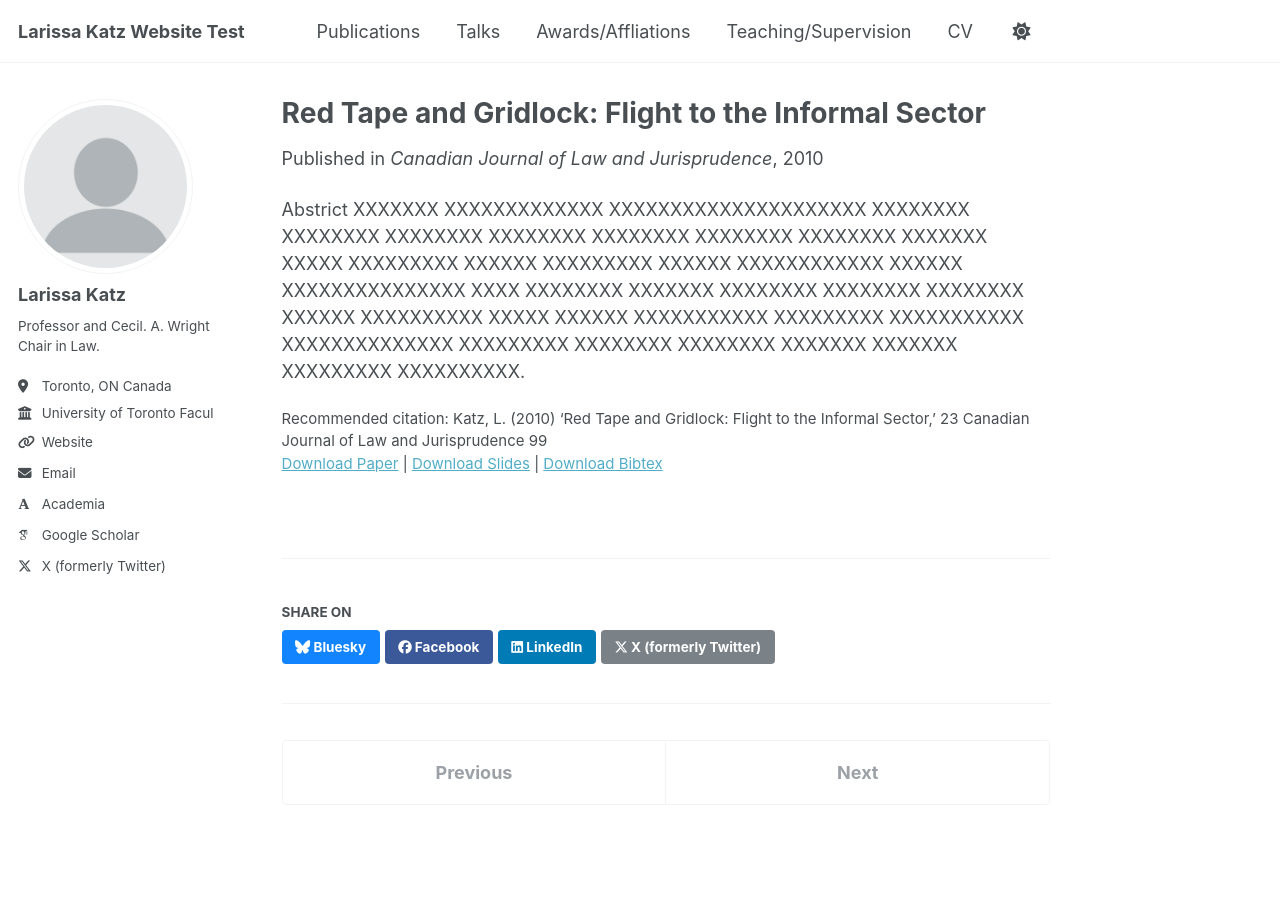
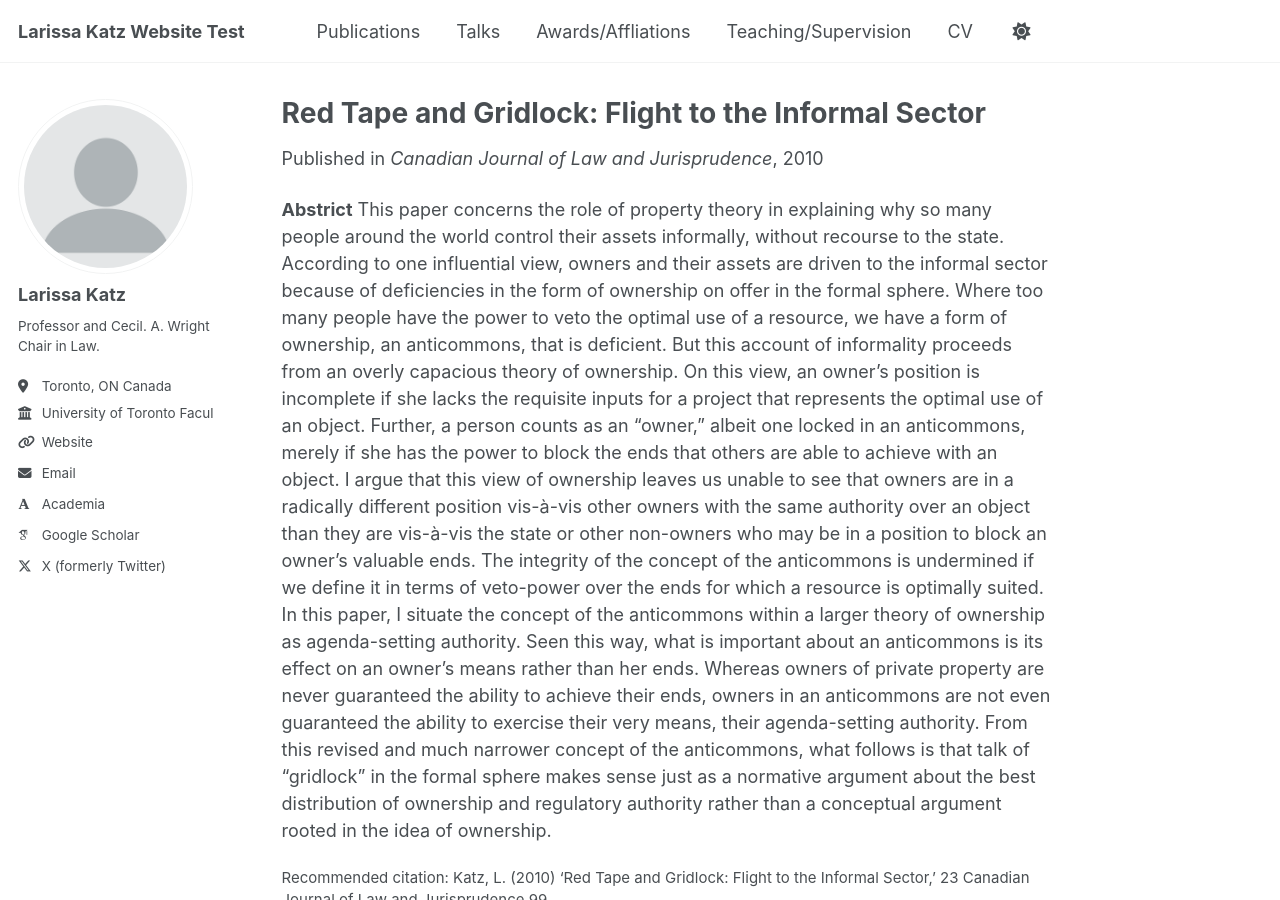
Before and after one commit to TinyMagician/LKWebsiteProject.github.io, a Jekyll site: the page built from _publications/2010-03-01-red-tape.md, in a window 1280 px wide and 900 px high. Built offline with Jekyll 4.4.1, drawn with Linux system fonts in a browser that asks for light colours; some web fonts are replaced; a script that is not in the unit is left out.

Commit message:
Update publication excerpts and abstracts
Replaced placeholder excerpts and abstracts with full summaries and abstracts for three publications. These updates provide more accurate and informative descriptions of each paper's content and arguments.

```diff
--- a/_publications/2010-03-01-red-tape.md
+++ b/_publications/2010-03-01-red-tape.md
@@ -3,7 +3,7 @@ title: "Red Tape and Gridlock: Flight to the Informal Sector"
 collection: publications
 category: manuscripts
 permalink: /publication/2010-03-01-red-tape
-excerpt: 'This is a short descriptions of the paper: XXXXXX XXXXXXXX XXXXXXXXXXX XXXXX XXXXXXX XXXXXXXXXXXXX XXXXXX XXXXXXXX XXXXXXXXX XXXXXXXXX XXXXXXXX XXXXXXXXX.'
+excerpt: 'This paper concerns the role of property theory in explaining why so many people around the world control their assets informally, without recourse to the state. According to one influential view, owners and their assets are driven to the ......'
 date: 2010-03-01
 venue: 'Canadian Journal of Law and Jurisprudence'
 slidesurl: ''
@@ -11,4 +11,6 @@ paperurl: ''
 bibtexurl: ''
 citation: 'Katz, L. (2010) ‘Red Tape and Gridlock: Flight to the Informal Sector,’ 23 Canadian Journal of Law and Jurisprudence 99'
 ---
-Abstrict XXXXXXX XXXXXXXXXXXXX XXXXXXXXXXXXXXXXXXXXX XXXXXXXX XXXXXXXX XXXXXXXX XXXXXXXX XXXXXXXX XXXXXXXX XXXXXXXX XXXXXXX XXXXX XXXXXXXXX XXXXXX XXXXXXXXX XXXXXX XXXXXXXXXXXX XXXXXX XXXXXXXXXXXXXXX XXXX XXXXXXXX XXXXXXX XXXXXXXX XXXXXXXX XXXXXXXX XXXXXX XXXXXXXXXX XXXXX XXXXXX XXXXXXXXXXX XXXXXXXXX XXXXXXXXXXX XXXXXXXXXXXXXX XXXXXXXXX XXXXXXXX XXXXXXXX XXXXXXX XXXXXXX XXXXXXXXX XXXXXXXXXX.
+**Abstrict**
+This paper concerns the role of property theory in explaining why so many people around the world control their assets informally, without recourse to the state. According to one influential view, owners and their assets are driven to the informal sector because of deficiencies in the form of ownership on offer in the formal sphere. Where too many people have the power to veto the optimal use of a resource, we have a form of ownership, an anticommons, that is deficient. But this account of informality proceeds from an overly capacious theory of ownership. On this view, an owner’s position is incomplete if she lacks the requisite inputs for a project that represents the optimal use of an object. Further, a person counts as an “owner,” albeit one locked in an anticommons, merely if she has the power to block the ends that others are able to achieve with an object. I argue that this view of ownership leaves us unable to see that owners are in a radically different position vis-à-vis other owners with the same authority over an object than they are vis-à-vis the state or other non-owners who may be in a position to block an owner’s valuable ends. The integrity of the concept of the anticommons is undermined if we define it in terms of veto-power over the ends for which a resource is optimally suited.
+In this paper, I situate the concept of the anticommons within a larger theory of ownership as agenda-setting authority. Seen this way, what is important about an anticommons is its effect on an owner’s means rather than her ends. Whereas owners of private property are never guaranteed the ability to achieve their ends, owners in an anticommons are not even guaranteed the ability to exercise their very means, their agenda-setting authority. From this revised and much narrower concept of the anticommons, what follows is that talk of “gridlock” in the formal sphere makes sense just as a normative argument about the best distribution of ownership and regulatory authority rather than a conceptual argument rooted in the idea of ownership.
```
Also changed, not shown: _publications/2008-01-01-exclusion-and.md (+3 -2 lines), _publications/2010-02-01-the-moral.md (+3 -2 lines).
